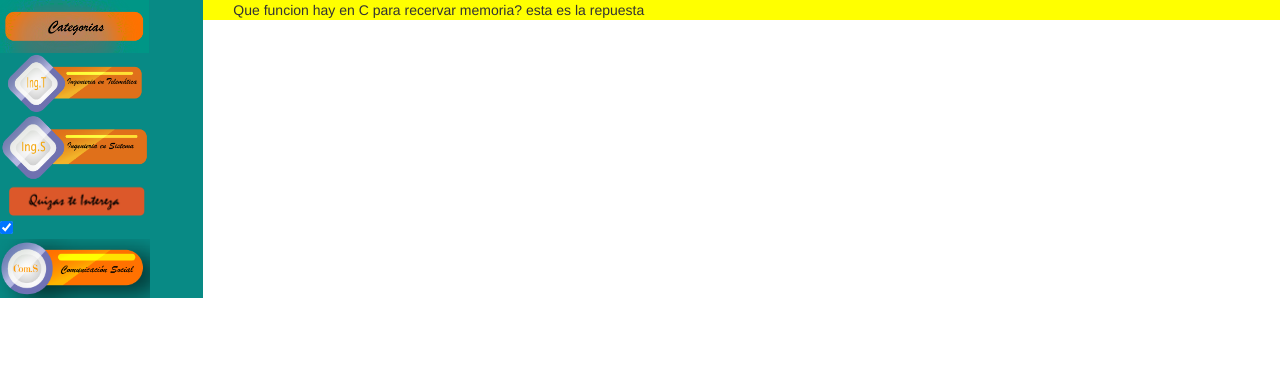
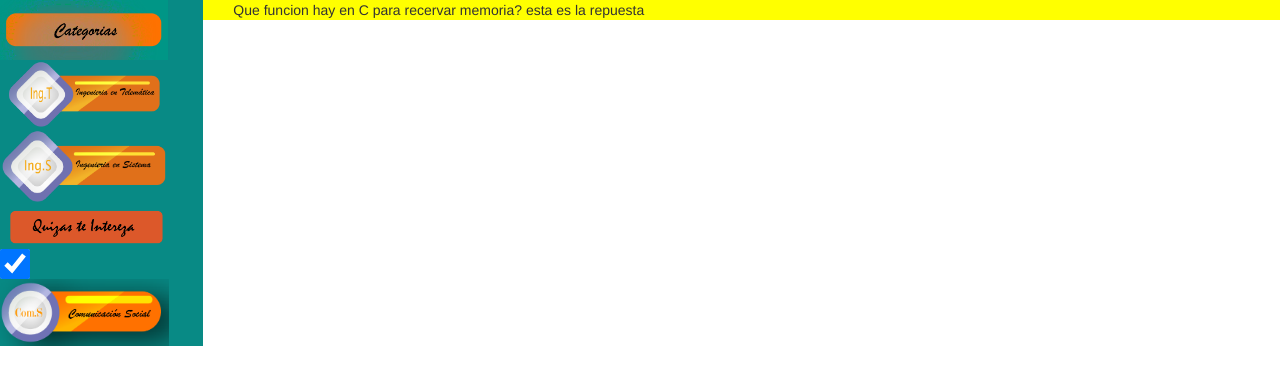
Before and after one commit to HackathonNicaragua/weareone, a Rails app: page /usuario_estudiante/index in a window 1280 px wide. Shown: the top 385 px of the page. Run offline with Rails 7, Linux system fonts and the light colour scheme; style sheets or scripts are compiled from the project's sources; some libraries are stand-ins or nearby versions.

Commit message:
Se modificaron detalles de los botones

```diff
--- a/uniting-university/app/assets/stylesheets/usuario_estudiante.css
+++ b/uniting-university/app/assets/stylesheets/usuario_estudiante.css
@@ -47,12 +47,12 @@ height: 500px;
 
 }
 #term img{
-	width: 150px;
+	width: 90%;
 	height:60%;
 	background-color: #088A85;
 }
 #term1 img{
-	width: 150px;
+	width: 90%;
 	height:60%;
 	background-color: #088A85;
 }
@@ -64,3 +64,15 @@ height: 500px;
 #ya{
 	background-color: #088A85;
 }
+
+input[type=checkbox]{
+
+	height: 30px;
+	width: 30px;
+	border-radius: 2%;
+
+	vertical-align: middle;
+	background: transparent;
+
+	border: 4px solid;
+}
--- a/uniting-university/app/views/usuario_estudiante/index.html.erb
+++ b/uniting-university/app/views/usuario_estudiante/index.html.erb
@@ -12,7 +12,7 @@
 <div id="term1"><%= image_tag("imagen3.png") %></div>
 <div id="term"><%= image_tag("imagen4.png") %></div>
 
-<input type="checkbox" name="" checked="true">
+<input class="check1" type="checkbox" name="" checked="true">
 
 <div id="term1"><%= image_tag("imagen6.png") %></div>
 </div>
```
